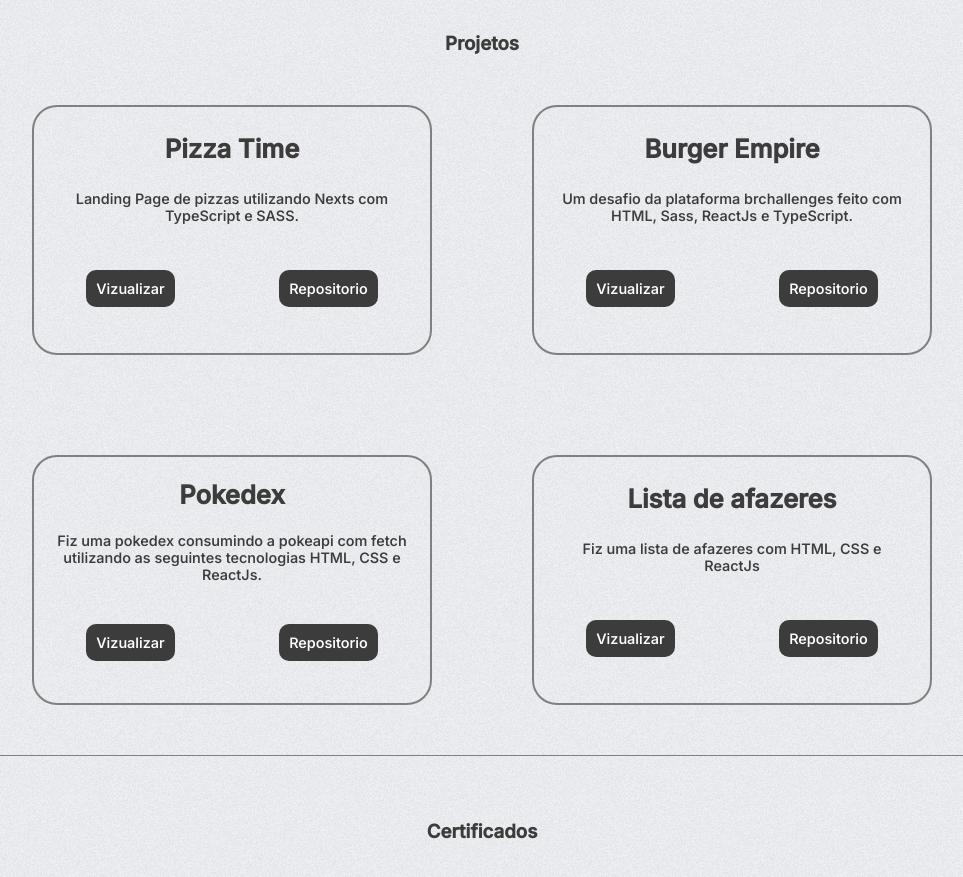
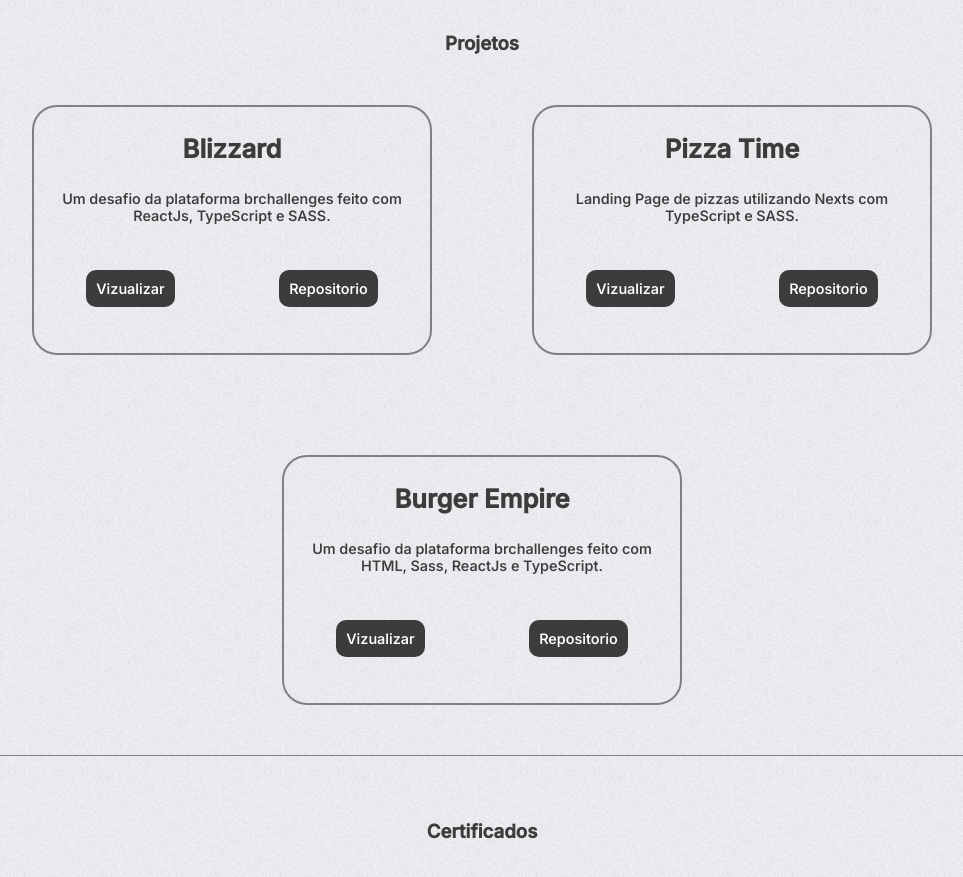
Before and after one commit to HenriqueeAl/portfolio, a React (Vite) app: page / in a window 1280 px wide. Shown: the part 1560-2437 px from the top of the page, without its empty margins (158-1121 px from the left). Built offline with nearby package versions, Linux system fonts and the light colour scheme.

Commit message:
add blizzard project and remove two

```diff
--- a/index.html
+++ b/index.html
@@ -7,6 +7,14 @@
     <link href="https://fonts.googleapis.com/css2?family=Inter:wght@550&display=swap" rel="stylesheet">
     <meta name="viewport" content="width=device-width, initial-scale=1.0" />
     <title>Portfólio</title>
+    <script async src="https://www.googletagmanager.com/gtag/js?id=G-QHCBWBRELL"></script>
+    <script>
+      window.dataLayer = window.dataLayer || [];
+      function gtag(){dataLayer.push(arguments);}
+      gtag('js', new Date());
+
+      gtag('config', 'G-QHCBWBRELL');
+    </script>
   </head>
   <body>
     <div id="root"></div>
--- a/src/components/Projetos/Projetos.tsx
+++ b/src/components/Projetos/Projetos.tsx
@@ -18,6 +18,11 @@ export const Projetos = ()=>{
         <div className='projetos' id='projetos'>
             <h3>Projetos</h3>
             <div className='lista-projetos'>
+            <Projeto name='Blizzard'
+                descricao='Um desafio da plataforma brchallenges feito com ReactJs, TypeScript e SASS.'
+                visu='https://blizzard-iota.vercel.app/'
+                repo='https://github.com/HenriqueeAl/blizzard'
+                />
                 <Projeto name='Pizza Time'
                 descricao='Landing Page de pizzas utilizando Nexts com TypeScript e SASS.'
                 visu='https://pizza-time-five.vercel.app/'
@@ -28,16 +33,6 @@ export const Projetos = ()=>{
                 visu='https://empire-burger-brchallenges.vercel.app/'
                 repo='https://github.com/HenriqueeAl/Empire-Burger---BRChallenges'
                 />
-                <Projeto name='Pokedex'
-                descricao='Fiz uma pokedex consumindo a pokeapi com fetch utilizando as seguintes tecnologias HTML, CSS e ReactJs.'
-                visu='https://henriqueeal.github.io/pokedex/'
-                repo='https://github.com/HenriqueeAl/pokedex/tree/main'
-                />
-                <Projeto name='Lista de afazeres'
-                descricao='Fiz uma lista de afazeres com HTML, CSS e ReactJs'
-                visu='https://henriqueeal.github.io/lista-de-afazeres/'
-                repo='https://github.com/HenriqueeAl/lista-de-afazeres'
-                />
             </div>
         </div>
     )
```
